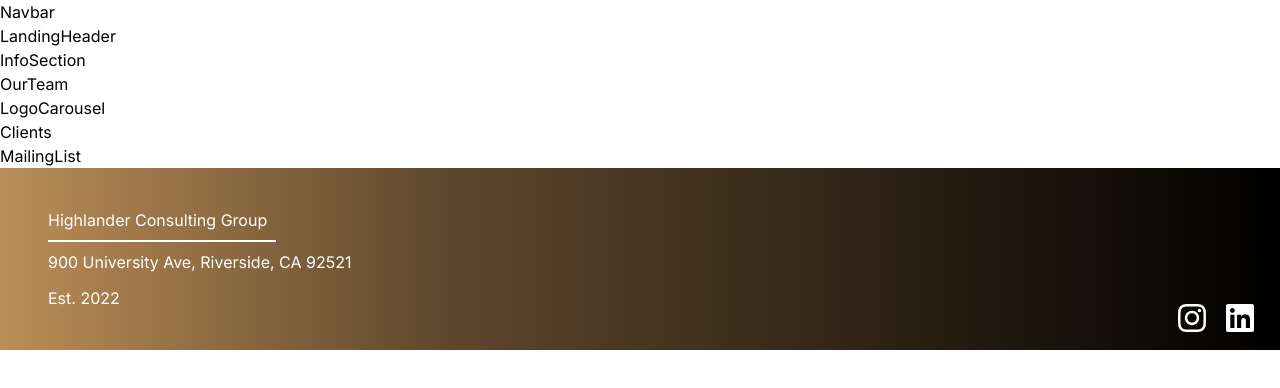
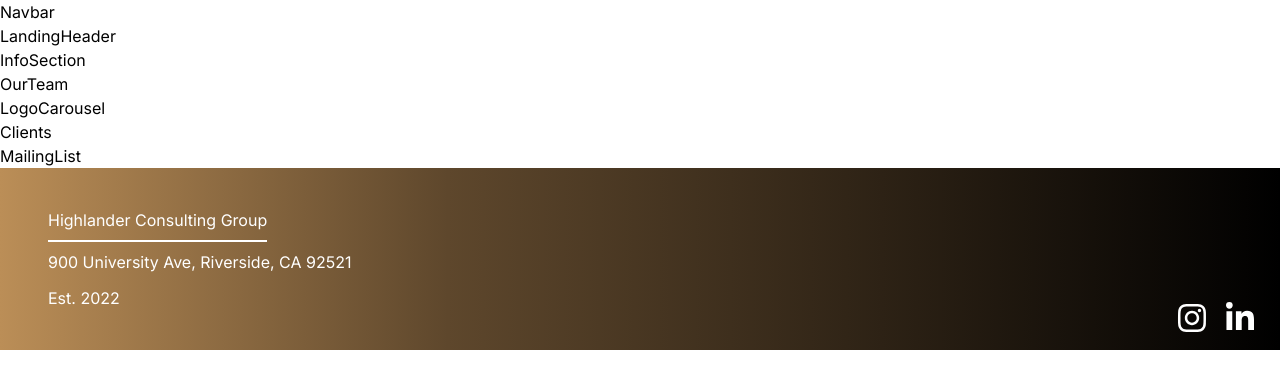
Before and after one commit to acm-ucr/hcg, a Next.js app: page / in a window 1280 px wide. Shown: the top 388 px of the page. Built offline with nearby package versions, Linux system fonts and the light colour scheme.

Commit message:
tiny formatting tweaks

```diff
--- a/src/app/globals.css
+++ b/src/app/globals.css
@@ -13,12 +13,3 @@
   --font-hcg-main: "Roboto", sans-serif;
   --font-hcg-alt: "Inter", sans-serif;
 }
-
-.footer-gradient {
-  background-image: linear-gradient(
-    to right,
-    #bb8e57 0%,
-    #5e472c 35%,
-    #000000 100%
-  );
-}
--- a/src/components/Footer.tsx
+++ b/src/components/Footer.tsx
@@ -1,14 +1,20 @@
-import React from "react";
 import Link from "next/link";
 import { footerLinks } from "@/data/FooterLinks";
 
 const Footer = () => {
   return (
-    <div className="footer-gradient font-hcg-alt flex items-end justify-between bg-gradient-to-r px-6 py-4">
+    <div
+      style={{
+        backgroundImage:
+          "linear-gradient(to right, #bb8e57 0%, #5e472c 35%, #000000 100%)",
+      }}
+      className="flex items-end justify-between px-6 py-4"
+    >
       <div className="text-hcg-white flex flex-col p-6">
-        <div>Highlander Consulting Group</div>
-        <hr className="bg-hcg-white my-2 h-0.5 w-3/4"></hr>
-        <div className="space-y-3">
+        <div className="w-fit border-b-2 border-white pb-2">
+          Highlander Consulting Group
+        </div>
+        <div className="space-y-3 pt-2">
           <div>900 University Ave, Riverside, CA 92521</div>
           <div>Est. 2022</div>
         </div>
--- a/src/data/FooterLinks.ts
+++ b/src/data/FooterLinks.ts
@@ -1,21 +1,18 @@
-import { FaInstagram, FaLinkedin } from "react-icons/fa";
+import { FaInstagram, FaLinkedinIn } from "react-icons/fa";
 import { IconType } from "react-icons";
 
 interface FooterLink {
-  name: string;
   icon: IconType;
   url: string;
 }
 
 export const footerLinks: FooterLink[] = [
   {
-    name: "Instagram",
     icon: FaInstagram,
     url: "",
   },
   {
-    name: "Linkedin",
-    icon: FaLinkedin,
+    icon: FaLinkedinIn,
     url: "",
   },
 ];
```
